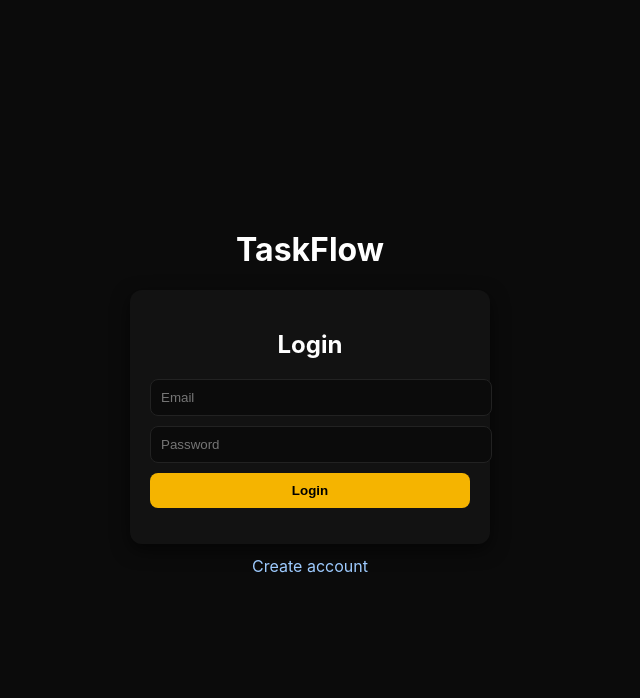
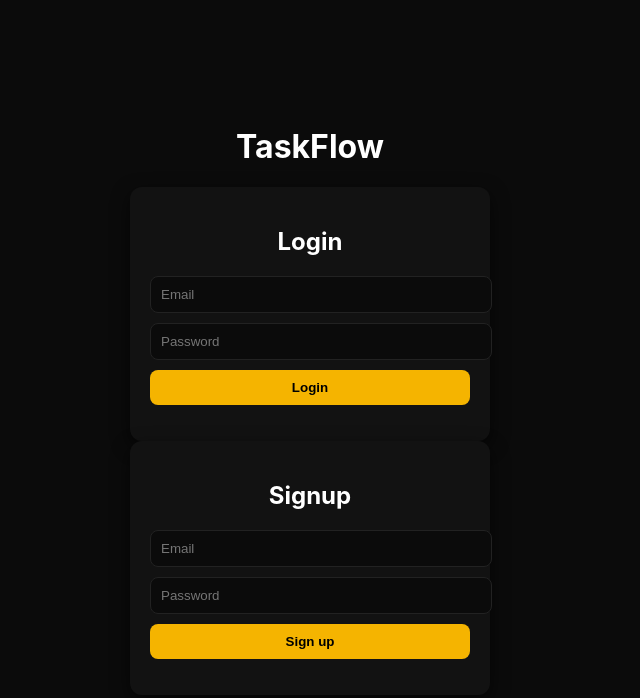
Before and after one commit to rehansheikh000004-lab/taskflow, a React (Vite) app in the folder frontend/: page / in a window 1280 px wide. Shown: the top 698 px of the page, without its empty margins (330-970 px from the left). Built offline with nearby package versions, Linux system fonts and the light colour scheme.

Commit message:
Update App.jsx

```diff
--- a/frontend/src/App.jsx
+++ b/frontend/src/App.jsx
@@ -1,16 +1,37 @@
 import React, { useState } from "react";
 import Login from "./components/Login.jsx";
 import Signup from "./components/Signup.jsx";
+import Dashboard from "./components/Dashboard.jsx";
 
 export default function App() {
-  const [showLogin, setShowLogin] = useState(true);
-  return (
-    <div className="app">
-      <h1>TaskFlow</h1>
-      {showLogin ? <Login /> : <Signup />}
-      <p className="toggle" onClick={() => setShowLogin(!showLogin)}>
-        {showLogin ? "Create account" : "Back to login"}
-      </p>
-    </div>
-  );
+  const [token, setToken] = useState(localStorage.getItem("tf_token") || null);
+  const [user, setUser] = useState(JSON.parse(localStorage.getItem("tf_user")) || null);
+
+  const onLogin = (t, u) => {
+    localStorage.setItem("tf_token", t);
+    localStorage.setItem("tf_user", JSON.stringify(u));
+    setToken(t);
+    setUser(u);
+  };
+
+  const onLogout = () => {
+    localStorage.removeItem("tf_token");
+    localStorage.removeItem("tf_user");
+    setToken(null);
+    setUser(null);
+  };
+
+  if (!token) {
+    return (
+      <div className="app">
+        <h1>TaskFlow</h1>
+        <div className="authBox">
+          <Login onLogin={onLogin} />
+          <Signup />
+        </div>
+      </div>
+    );
+  }
+
+  return <Dashboard token={token} user={user} onLogout={onLogout} />;
 }
```
